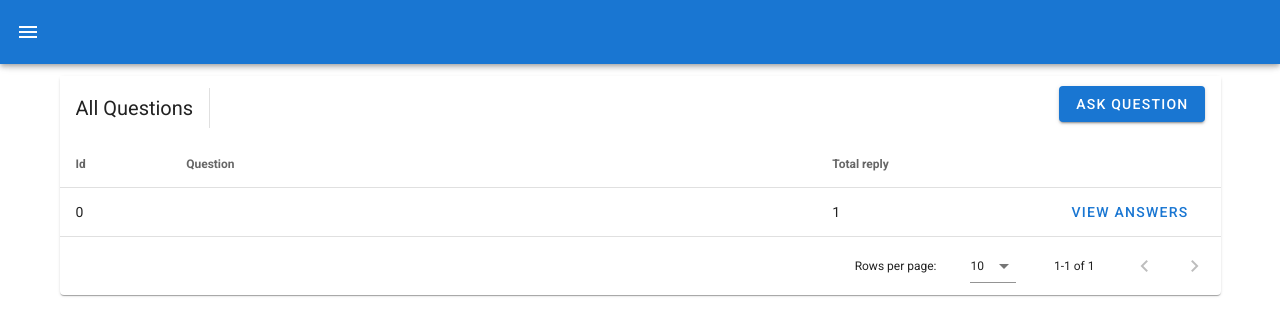
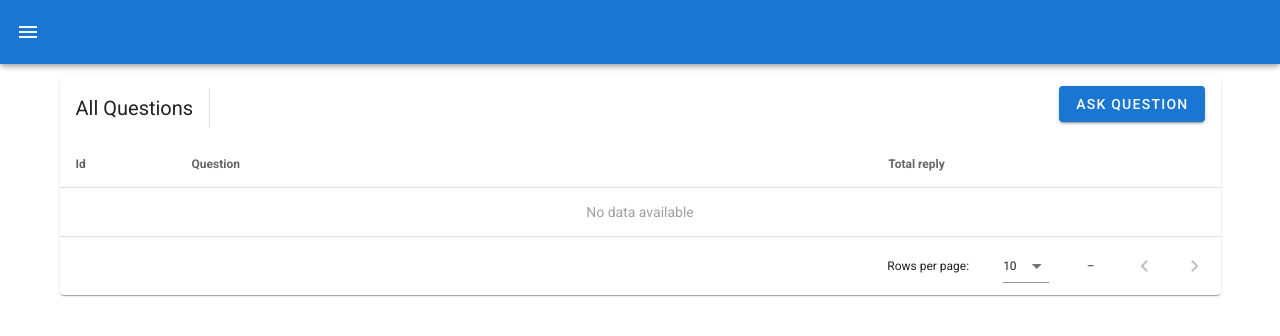
Before and after one commit to abdullah-sust/app-questionaire-vue, a Vue app: page / in a window 1280 px wide. Shown: the top 336 px of the page. Built offline with nearby package versions, Linux system fonts and the light colour scheme.

Commit message:
Table index removed

```diff
--- a/src/components/QuestionList.vue
+++ b/src/components/QuestionList.vue
@@ -252,7 +252,7 @@ export default Vue.extend({
         this.isLoggedIn = false
       }
       if (localStorage.getItem('question_list') === null) {
-        this.questionList = [{ id: 0, question: '', answer: [''] }]
+        this.questionList = []
       } else {
         this.questionList = JSON.parse(localStorage.getItem('question_list') || '[]')
       }
```
